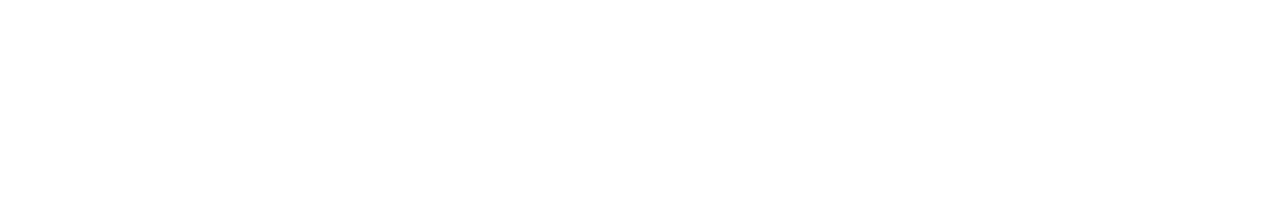
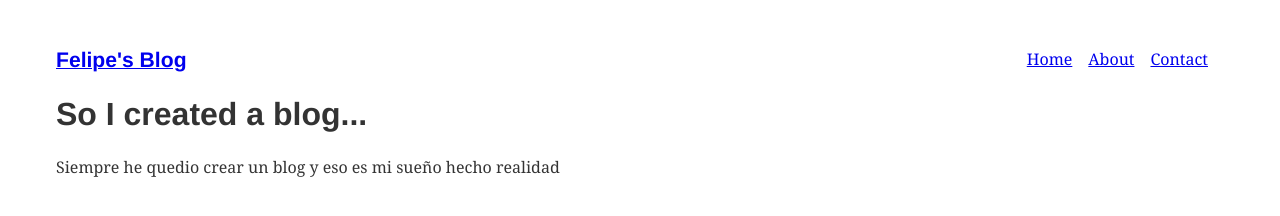
Before and after one commit to felipedbene/site, a Gatsby site: page /so-i-created-a-blog in a window 1280 px wide. Before the commit this address had no page. Built offline with nearby package versions, Linux system fonts and the light colour scheme; Gatsby itself is replaced by a stand-in of ours; some packages are replaced by stand-ins of ours.

Commit message:
renamed post

```diff
--- a/src/pages/pandas-and-bananas.md
+++ b/src/pages/so-i-created-a-blog.md
@@ -1,5 +1,5 @@
 ---
-title: "So I decided to create a blog..."
+title: "So I created a blog..."
 date: "2020-03-14"
 tag: ["gatsby","blog","Serverless"]
 ---
```
